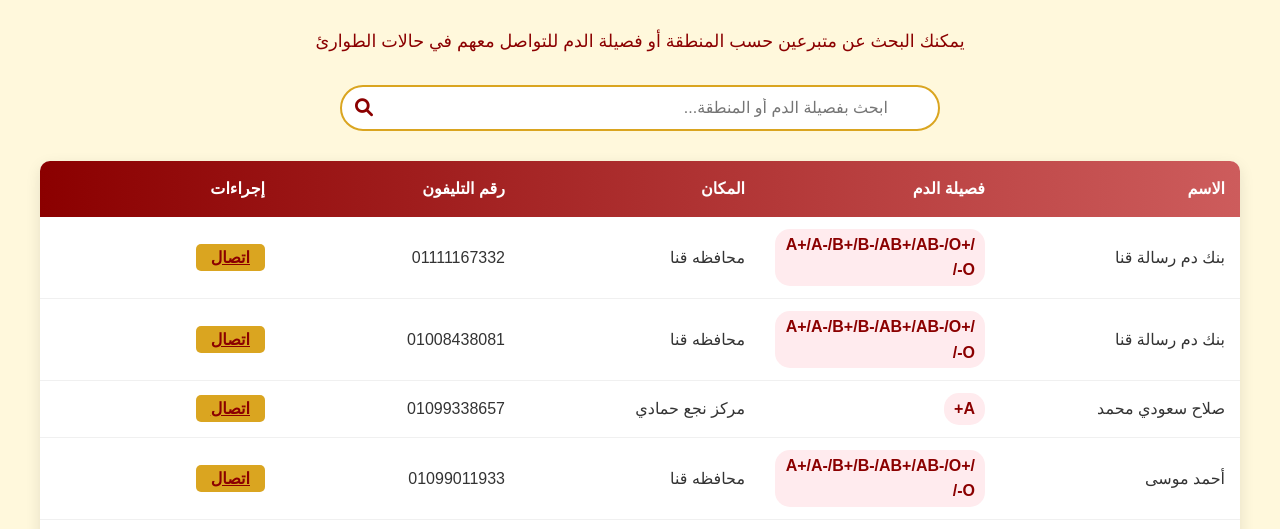
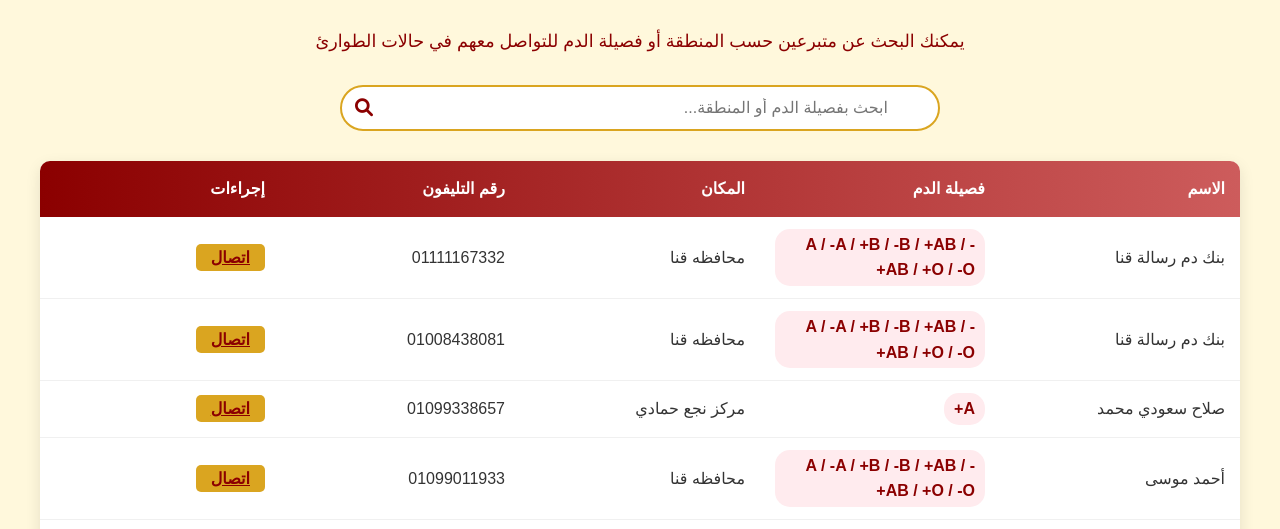
Before and after one commit to ahmedhatem111/Qena-Governorate-Blood-Bank, a plain HTML site: page blood donors.html in a window 1280 px wide. Shown: the part 255-784 px from the top of the page. Drawn offline with Linux system fonts and the light colour scheme.

Commit message:
Add files via upload

```diff
--- a/blood donors.html
+++ b/blood donors.html
@@ -576,14 +576,14 @@
                     <tbody id="donorsTableBody">
                         <tr>
                             <td>بنك دم رسالة قنا</td>
-                            <td><span class="blood-type">A+/A-/B+/B-/AB+/AB-/O+/O-/</span></td>
+                            <td><span class="blood-type">A / -A / +B / -B / +AB / -AB / +O / -O+</td>
                             <td>محافظه قنا</td>
                             <td>01111167332</td>
                             <td><a href="tel:01111167332" class="call-btn">اتصال</a></td>
                         </tr>
                         <tr>
                             <td>بنك دم رسالة قنا</td>
-                            <td><span class="blood-type">A+/A-/B+/B-/AB+/AB-/O+/O-/</span></td>
+                            <td><span class="blood-type">A / -A / +B / -B / +AB / -AB / +O / -O+</span></td>
                             <td>محافظه قنا</td>
                             <td>01008438081</td>
                             <td><a href="tel:01008438081" class="call-btn">اتصال</a></td>
@@ -597,7 +597,7 @@
                         </tr>
                         <tr>
                             <td>أحمد موسى</td>
-                            <td><span class="blood-type">A+/A-/B+/B-/AB+/AB-/O+/O-/</span></td>
+                            <td><span class="blood-type">A / -A / +B / -B / +AB / -AB / +O / -O+</span></td>
                             <td>محافظه قنا</td>
                             <td>01099011933</td>
                             <td><a href="tel:01099011933" class="call-btn">اتصال</a></td>
@@ -696,7 +696,7 @@
                         </tr>
                         <tr>
                             <td>جمعيه رساله</td>
-                            <td><span class="blood-type">A+/A-/B+/B-/AB+/AB-/O+/O-/</span></td>
+                            <td><span class="blood-type">A / -A / +B / -B / +AB / -AB / +O / -O+</span></td>
                             <td>محافظه قنا</td>
                             <td>01110019450</td>
                             <td><a href="tel:01110019450" class="call-btn">اتصال</a></td>
```
